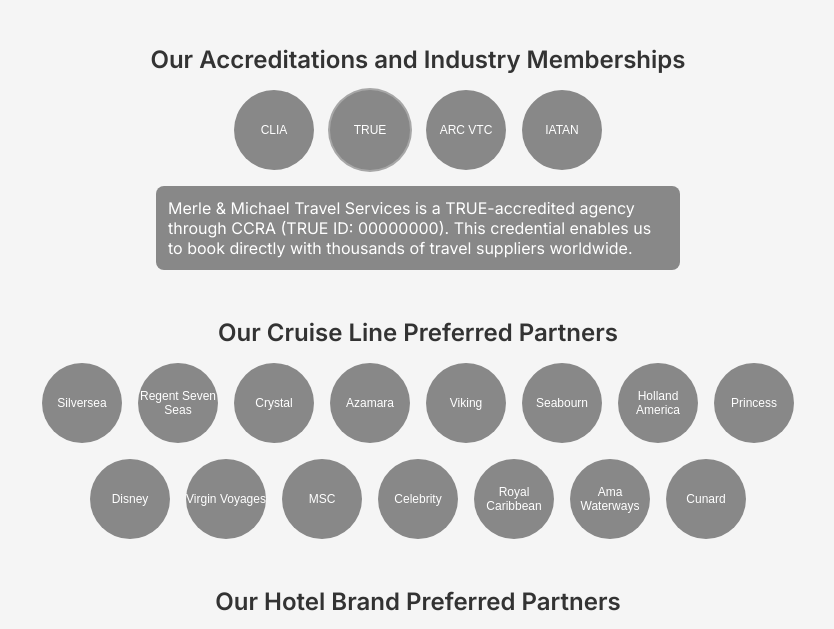
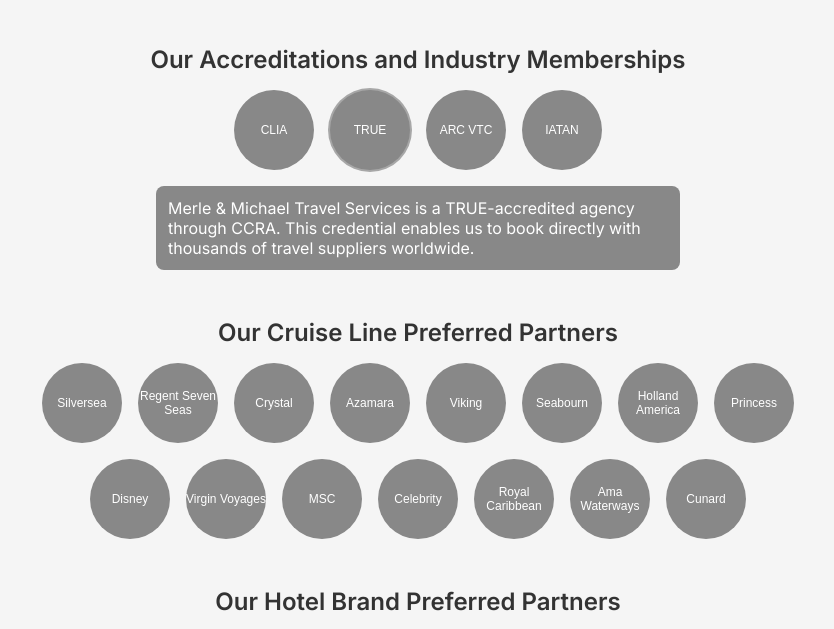
Before and after one commit to jakecycakdyos/merleandmichael-partners, a plain HTML site: page index.html in a window 1280 px wide. Both pictures are taken after a click on the button "TRUE". Shown: the part 147-776 px from the top of the page, without its empty margins (222-1056 px from the left). Drawn offline with Linux system fonts and the light colour scheme.

Commit message:
Update index.html

```diff
--- a/index.html
+++ b/index.html
@@ -32,7 +32,7 @@
       </button>
     </div>
     <div id="acc1" class="description" tabindex="-1" role="region" aria-label="CLIA Info">Merle & Michael Travel Services is an officially accredited CLIA agency (Agency ID: 00049369), recognized by the Cruise Lines International Association for meeting the highest standards in the travel industry.</div>
-    <div id="acc2" class="description" tabindex="-1" role="region" aria-label="TRUE Info">Merle & Michael Travel Services is a TRUE-accredited agency through CCRA (TRUE ID: 00000000). This credential enables us to book directly with thousands of travel suppliers worldwide.</div>
+    <div id="acc2" class="description" tabindex="-1" role="region" aria-label="TRUE Info">Merle & Michael Travel Services is a TRUE-accredited agency through CCRA. This credential enables us to book directly with thousands of travel suppliers worldwide.</div>
     <div id="acc3" class="description" tabindex="-1" role="region" aria-label="ARC Info">Our application to become an ARC Verified Travel Consultant has been successfully submitted and is currently under review, further expanding our network and resources for air travel bookings.</div>
     <div id="acc4" class="description" tabindex="-1" role="region" aria-label="IATAN Info">Merle & Michael Travel Services is in the final stages of IATAN accreditation, which validates travel agencies for their professionalism and industry standing.</div>
   </section>
```
